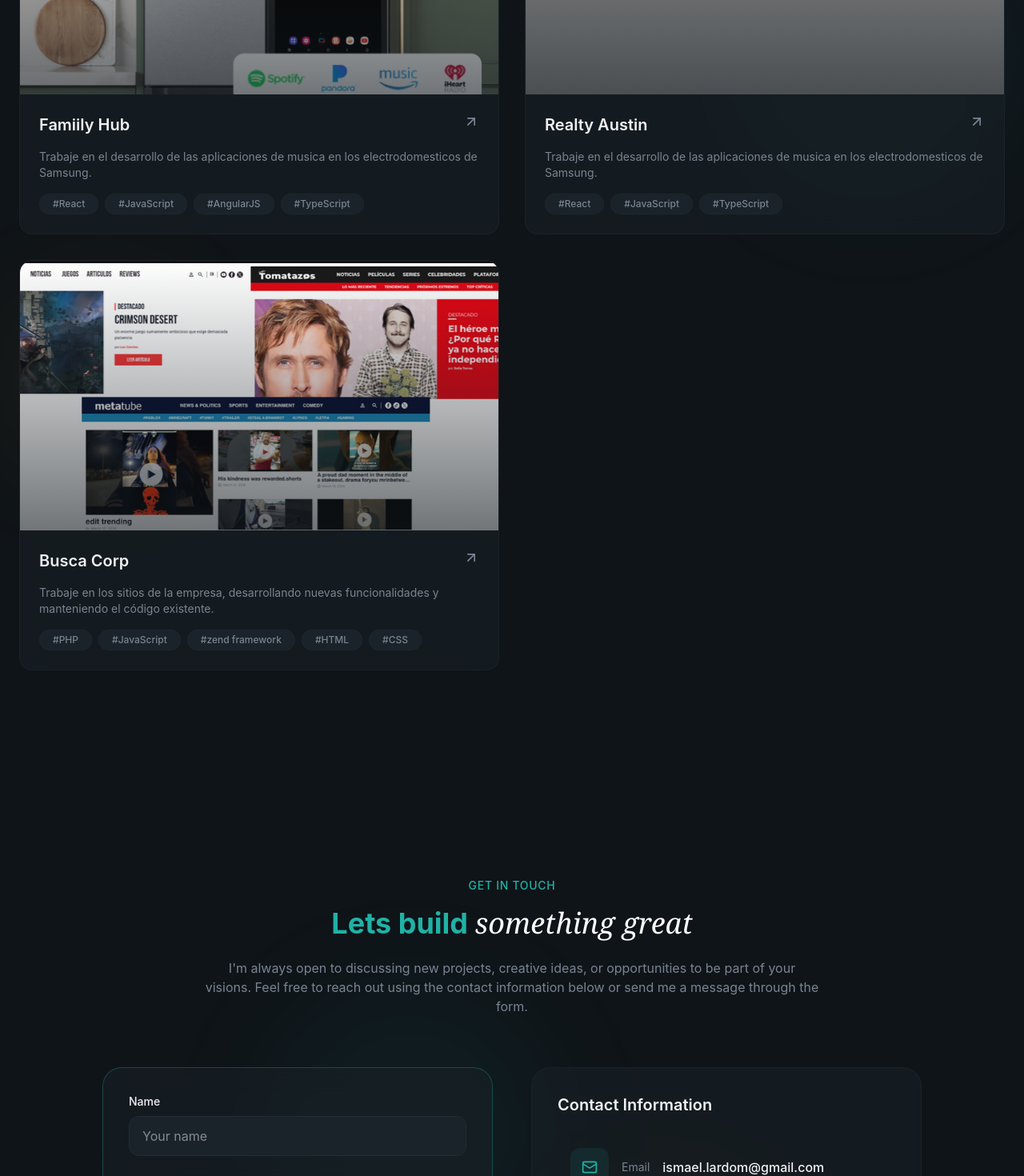
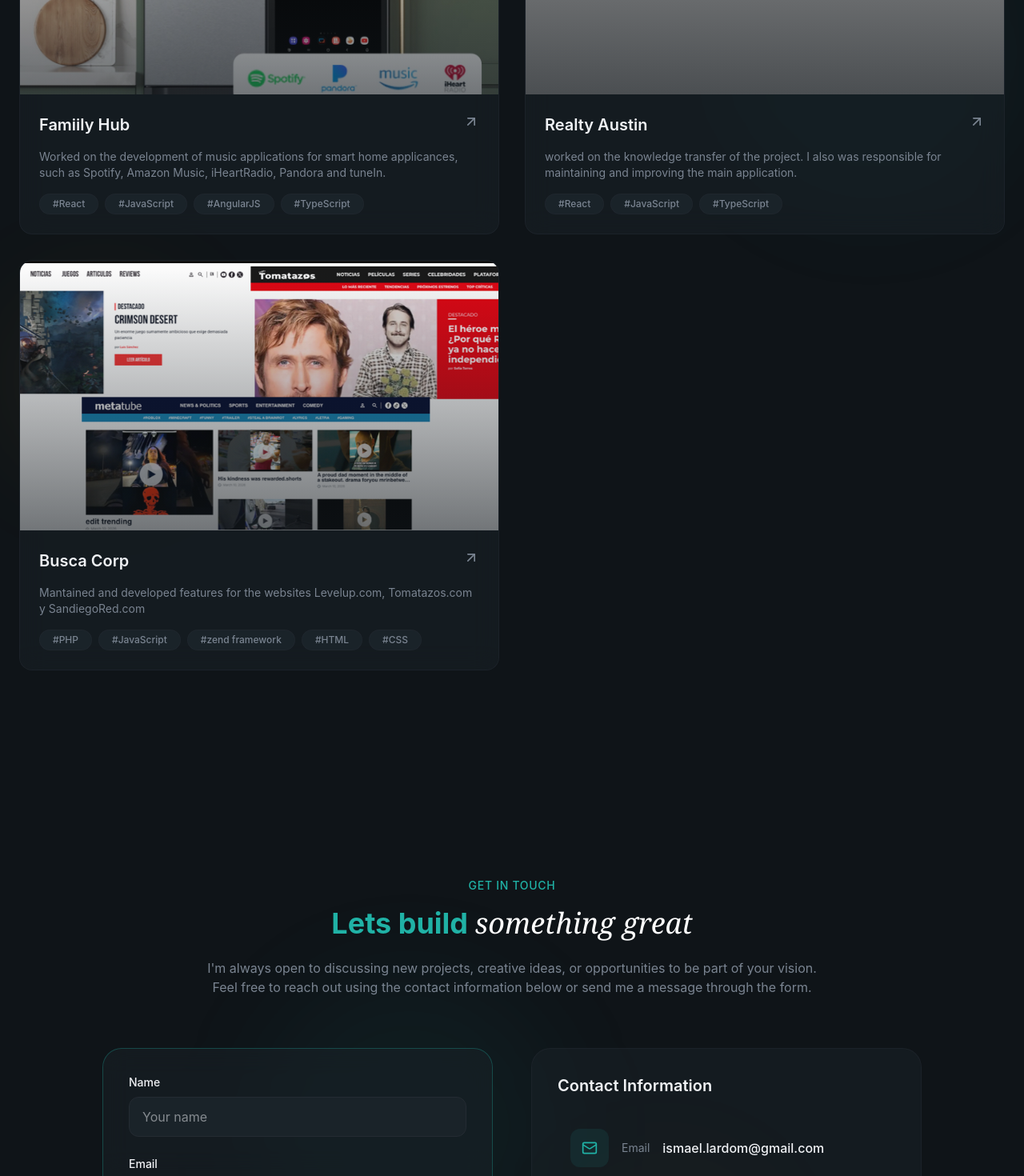
Before and after one commit to ismaelares/my-cv, a React (Vite) app: page / in a window 1280 px wide. Shown: the part 4125-5595 px from the top of the page at 80% size. Built offline with nearby package versions, Linux system fonts and the light colour scheme; grey boxes are pictures that could not be loaded.

Commit message:
final adjusments

```diff
--- a/src/sections/Contact.jsx
+++ b/src/sections/Contact.jsx
@@ -94,7 +94,7 @@
           </h2>
           <p className="text-muted-foreground animate-fade-in animation-delay-200">
             I'm always open to discussing new projects, creative ideas, or
-            opportunities to be part of your visions. Feel free to reach out
+            opportunities to be part of your vision. Feel free to reach out
             using the contact information below or send me a message through the
             form.
           </p>
--- a/src/sections/Projects.jsx
+++ b/src/sections/Projects.jsx
@@ -4,7 +4,7 @@
   {
     name: "Famiily Hub",
     description:
-      "Trabaje en el desarrollo de las aplicaciones de musica en los electrodomesticos de Samsung.",
+      "Worked on the development of music applications for smart home applicances, such as Spotify, Amazon Music, iHeartRadio, Pandora and tuneIn.",
     image: "/my-cv/FH.png",
     tags: ["React", "JavaScript", "AngularJS", "TypeScript"],
     link: "https://www.samsung.com/pe/familyhub/?gclsrc=aw.ds&&cid=mx_pd_pmax_google_ref-lao-26q1ao_ecommerce_scom_multi_oneda-mundial-golai_conversion&gad_source=1&gad_campaignid=23617884120&gbraid=0AAAAADgkidfs1J_Zbn-qLuM_C3LgcHwN5&gclid=CjwKCAjwyYPOBhBxEiwAgpT8P1mIeZEr-70r5Du9JS7wUZD2OwRhiThi8fjeNkm2peSBbRvnR271KRoCdzYQAvD_BwE",
@@ -13,7 +13,7 @@
   {
     name: "Realty Austin",
     description:
-      "Trabaje en el desarrollo de las aplicaciones de musica en los electrodomesticos de Samsung.",
+      "worked on the knowledge transfer of the project. I also was responsible for maintaining and improving the main application.",
     image: "/my-cv/RealtyAustin.png",
     tags: ["React", "JavaScript", "TypeScript"],
     link: "https://www.realtyaustin.com/",
@@ -22,7 +22,7 @@
   {
     name: "Busca Corp",
     description:
-      "Trabaje en los sitios de la empresa, desarrollando nuevas funcionalidades y manteniendo el código existente.",
+      "Mantained and developed features for the websites Levelup.com, Tomatazos.com y SandiegoRed.com",
     image: "/my-cv/Busca.png",
     tags: ["PHP", "JavaScript", "zend framework", "HTML", "CSS"],
     link: "https://wheat-dolphin-766207.hostingersite.com/es/inicio/",
```
